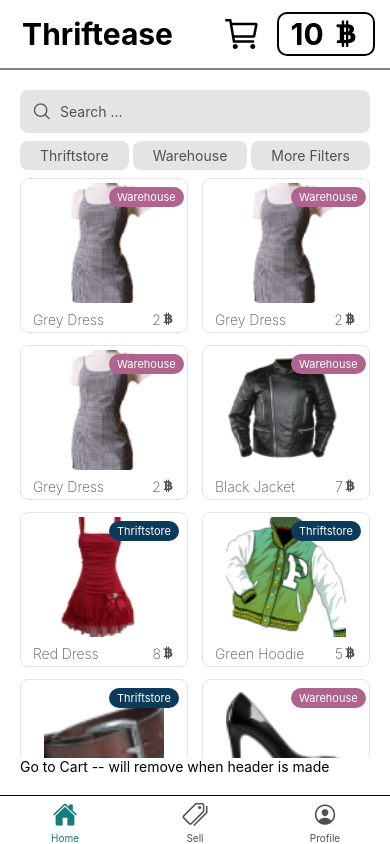
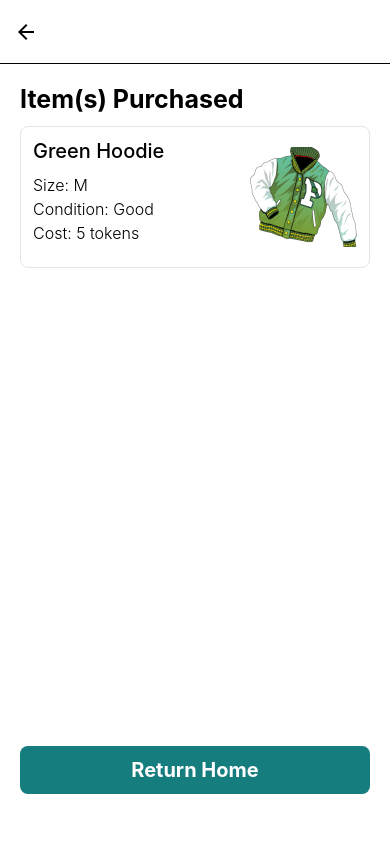
Before and after one commit to FrozenPigeon/Group-Five, a React Native app in the folder frontend/: screen /Purchased in a window 390 px wide. Built offline with nearby package versions, Linux system fonts and the light colour scheme.

Commit message:
adding purchased screen and fixing styling and map warning

```diff
--- a/frontend/App.js
+++ b/frontend/App.js
@@ -10,6 +10,7 @@ import ProfileScreen from "./screens/profile";
 import SellScreen from "./screens/sell";
 import ItemViewScreen from "./screens/itemView";
 import CartScreen from "./screens/cart";
+import Purchased from "./screens/purchased";
 import AsyncStorage from "@react-native-async-storage/async-storage";
 import { useEffect, useState } from "react";
 
@@ -82,8 +83,8 @@ export default function App() {
         headerTintColor: '#167D7F',
         header: ({navigation}) => (
           <SafeAreaView style={{display: "flex"}}>
-            <View style={{display: "flex", borderBottomWidth: 2, borderBottomColor: "grey", flexDirection: "row", backgroundColor: "white", height: 70, alignItems: "center", justifyContent: "space-between"}}>
-              <Text style={{marginLeft: 15, fontSize: 30, fontWeight: "bold"}}> Thriftease </Text>
+            <View style={{display: "flex", borderBottomColor: "grey", flexDirection: "row", backgroundColor: "white", height: 60, alignItems: "center", justifyContent: "space-between"}}>
+              <Text style={{marginLeft: 20, fontSize: 30, fontWeight: "bold"}}> Thriftease </Text>
               <View style={{display: "flex", flexDirection: "row"}}>
               <TouchableOpacity
               style={{marginRight: 15}}
@@ -91,7 +92,7 @@ export default function App() {
                 <Ionicons name="cart-outline" size={"40px"}/>
               </TouchableOpacity>
               <TouchableOpacity
-              style={{marginRight: 15, borderWidth: 2, borderRadius: 10, alignItems: "center", justifyContent: "center"}}
+              style={{marginRight: 20, borderWidth: 2, borderRadius: 8, alignItems: "center", justifyContent: "center"}}
               onPress={()=> Alert.alert("Not implemented", "Buying tokens is not currently implemented", [
                 {
                     text: 'OK'
@@ -99,7 +100,7 @@ export default function App() {
 
               ])}
               >
-                <Text style={{marginLeft: 5, marginRight: 5, fontSize: 30, fontWeight: "bold"}}> {tokens} <Ionicons name="logo-bitcoin" size={"30px"}/> </Text>
+                <Text style={{marginLeft: 5, marginRight: 5, fontSize: 25, fontWeight: "600"}}> {tokens} <Ionicons name="logo-bitcoin" size={"25px"}/> </Text>
               </TouchableOpacity>
               </View>
 
@@ -134,8 +135,9 @@ export default function App() {
     <NavigationContainer theme={{ colors: { background: '#FFFFFF' } }}>
       <RootStack.Navigator initialRouteName="BottomNavigation">
         <RootStack.Screen name="Home" component={HomeScreen} />
-        <RootStack.Screen name="ItemViewScreen" component={ItemViewScreen} />
+        <RootStack.Screen name="ItemViewScreen" component={ItemViewScreen} options={{headerTitle: ""}}/>
         <RootStack.Screen name="CartScreen" component={CartScreen} />
+        <RootStack.Screen name="Purchased" component={Purchased} options={{headerTitle: ""}}/>
         <RootStack.Screen name="BottomNavigation" component={TabsNav} options={{ headerShown: false }} />
 
       </RootStack.Navigator>
--- a/frontend/data/ClothesData.js
+++ b/frontend/data/ClothesData.js
@@ -57,12 +57,12 @@ const clothing_items = [
     {
         "id": 5,
         "title": "Green Hoodie",
-        "type": "Thriftstore",
+        "type": "Warehouse",
         "price": "5",
         "description": "The greener the shirt the more environmentally conscious you are right?",
         "size": "M",
         "condition": "Good",
-        "location": "Joe's Thriftstore",
+        "location": "Randwick Warehouse",
         "image": require("../images/green_hoodie.png")
     },
     {
--- a/frontend/screens/cart.js
+++ b/frontend/screens/cart.js
@@ -50,8 +50,8 @@ export default function CartScreen({navigation}) {
             }
 
             {itemPurchased === 'true' &&
-                <TouchableOpacity>
-                    <Text>Button -- to do when nav bar is shown on this page</Text>
+                <TouchableOpacity style={styles.purchaseButton} onPress={ () => navigation.navigate('Purchased')}>
+                    <Text style={{ color: "white", fontWeight: "bold", fontSize: "20px" }}>Complete Purchase</Text>
                 </TouchableOpacity>
             }
         </View>
@@ -61,6 +61,7 @@ export default function CartScreen({navigation}) {
 const styles = StyleSheet.create({
     main_container: {
         margin: 20,
+        flex: 1
     },
     heading: {
         fontSize: 25,
@@ -100,5 +101,15 @@ const styles = StyleSheet.create({
         flexDirection: 'row',
         justifyContent: 'center',
         alignItems: 'center',
+    },
+    purchaseButton: {
+        backgroundColor: '#167D7F',
+        width: "100%",
+        borderRadius: 8,
+        textAlign: 'center',
+        alignItems: "center",
+        paddingVertical: 12,
+        marginTop: 'auto',
+        marginBottom: 30,
     }
 });
--- a/frontend/screens/home.js
+++ b/frontend/screens/home.js
@@ -84,8 +84,8 @@ export default function HomeScreen({ navigation }) {
             <ScrollView contentContainerStyle={{ flexGrow: 1, flexDirection: 'row', flexWrap: 'wrap', justifyContent: "space-between" }}>
                 {search(clothing_items).map((info, i) => (
                     <TouchableOpacity
+                        key={i}
                         onPress={() => navigation.navigate("ItemViewScreen", {
-                            key: i,
                             title: info.title,
                             price: info.price,
                             description: info.description,
@@ -111,7 +111,6 @@ export default function HomeScreen({ navigation }) {
                     </TouchableOpacity>
                 ))}
             </ScrollView>
-            <TouchableOpacity onPress={() => navigation.navigate("CartScreen")}><Text>Go to Cart -- will remove when header is made</Text></TouchableOpacity>
         </View></>
     );
 
--- a/frontend/screens/itemView.js
+++ b/frontend/screens/itemView.js
@@ -3,12 +3,13 @@ import { StyleSheet, ScrollView, View, TouchableOpacity, Text, Image } from "rea
 import AsyncStorage from '@react-native-async-storage/async-storage';
 import Ionicons from 'react-native-vector-icons/Ionicons';
 
-export default function ItemViewScreen({route}) {
+export default function ItemViewScreen({route, navigation}) {
     const {title, price, description, size, condition, location, image} = route.params
 
     const addToCart = async() => {
         if(title === 'Green Hoodie') {
             await AsyncStorage.setItem("purchased_item", 'true')
+            navigation.goBack()
         } else {
             alert('Only green hoodie is purchasable')
         }
@@ -53,13 +54,15 @@ export default function ItemViewScreen({route}) {
                     </View>
                     <Image source={require("../images/map.png")} style={styles.map}/>
                 </View>
+
+                <TouchableOpacity
+                    style={styles.cartButton}
+                    onPress={() => addToCart()}
+                >
+                    <Text style={{ color: "white", fontWeight: "bold", fontSize: "20px" }}>Add to Cart</Text>
+                </TouchableOpacity>
             </ScrollView>
 
-            <TouchableOpacity
-                onPress={() => addToCart()}
-            >
-                <Text>Add to Cart -- working but styling needs to be done when navbar is fixed</Text>
-            </TouchableOpacity>
         </View>
     );
 }
@@ -124,5 +127,14 @@ const styles = StyleSheet.create({
         justifyContent: 'center',
         width: 120,
         borderRadius: 8
+    },
+    cartButton: {
+        backgroundColor: '#167D7F',
+        width: "100%",
+        borderRadius: 8,
+        textAlign: 'center',
+        alignItems: "center",
+        paddingVertical: 12,
+        marginBottom: 30,
     }
 });
--- /dev/null
+++ b/frontend/screens/purchased.js
@@ -0,0 +1,85 @@
+import React from 'react'
+import { StyleSheet, TouchableOpacity, View, Text, Image } from 'react-native'
+import clothing_items from "../data/ClothesData";
+
+export default function Purchased({navigation}) {
+
+    return (
+        <View style={styles.main_container}>
+            <Text style={styles.heading}>Item(s) Purchased</Text>
+            <View style={styles.item}>
+                <View style={styles.itemContent}>
+                    <Text style={styles.itemHeading}>{clothing_items[5].title}</Text>
+                    <View style={styles.itemBodyContainer}>
+                        <Text style={styles.itemBody}>Size: {clothing_items[5].size}</Text>
+                        <Text style={styles.itemBody}>Condition: {clothing_items[5].condition}</Text>
+                        <Text style={styles.itemBody}>Cost: {clothing_items[5].price} tokens</Text>
+                    </View>
+                </View>
+                <View>
+                    <Image source={clothing_items[5].image}/>
+                </View>
+            </View>
+
+            <TouchableOpacity style={styles.purchaseButton} onPress={ () => navigation.navigate('Home')}>
+                <Text style={{ color: "white", fontWeight: "bold", fontSize: "20px" }}>Return Home</Text>
+            </TouchableOpacity>
+        </View>
+    )
+}
+
+const styles = StyleSheet.create({
+    main_container: {
+        margin: 20,
+        flex: 1
+    },
+    heading: {
+        fontSize: 25,
+        fontWeight: 'bold'
+    },
+    item: {
+        borderWidth: 1,
+        borderColor: '#E4E4E4',
+        borderRadius: 8,
+        display: 'flex',
+        flexDirection: 'row',
+        justifyContent: 'space-between',
+        padding: 12,
+        marginVertical: 12,
+        alignItems: 'center'
+    },
+    itemHeading: {
+        fontSize: 20,
+        fontWeight: '500'
+    },
+    itemBodyContainer: {
+        paddingVertical: 12,
+        display: 'flex',
+        gap: 4
+    },
+    itemBody: {
+        fontSize: 16,
+        fontWeight: '300'
+    },
+    removeButton: {
+        borderWidth: 1,
+        borderColor: '#515154',
+        borderRadius: 8,
+        paddingHorizontal: 8,
+        paddingVertical: 4,
+        display: 'flex',
+        flexDirection: 'row',
+        justifyContent: 'center',
+        alignItems: 'center',
+    },
+    purchaseButton: {
+        backgroundColor: '#167D7F',
+        width: "100%",
+        borderRadius: 8,
+        textAlign: 'center',
+        alignItems: "center",
+        paddingVertical: 12,
+        marginTop: 'auto',
+        marginBottom: 30,
+    }
+});
```
